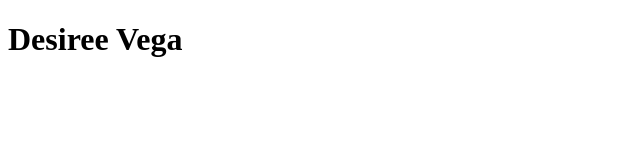
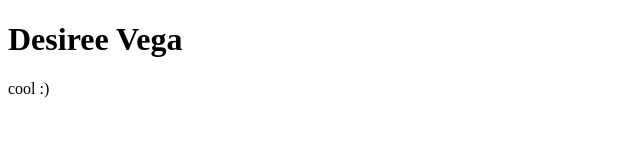
Before and after one commit to ReeseSha/Practice-Assignment, a plain HTML site: page index.html in a window 1280 px wide. Shown: the full height of the page, 0-640 px from the left. Drawn offline with Linux system fonts and the light colour scheme.

Commit message:
added a compliment

```diff
--- a/index.html
+++ b/index.html
@@ -8,5 +8,6 @@
 </head>
 <body>
   <h1>Desiree Vega</h1>
+  <p>cool :)</p>
 </body>
 </html>
```
